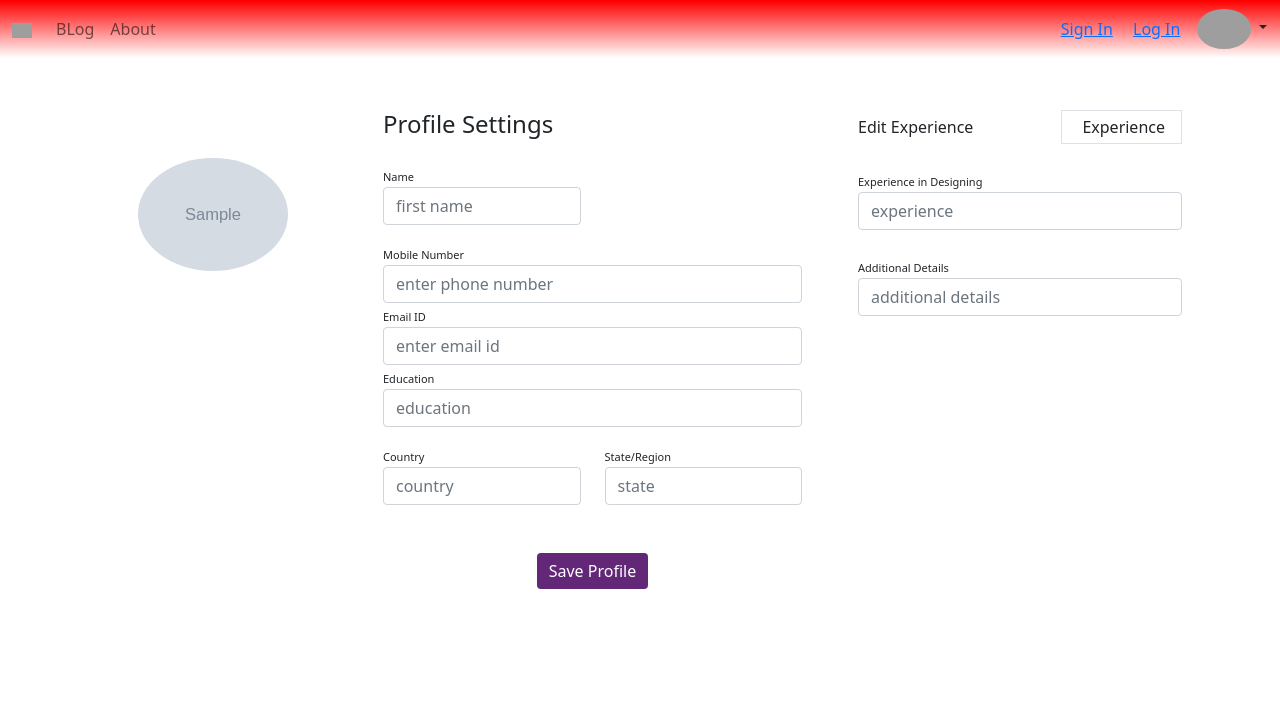
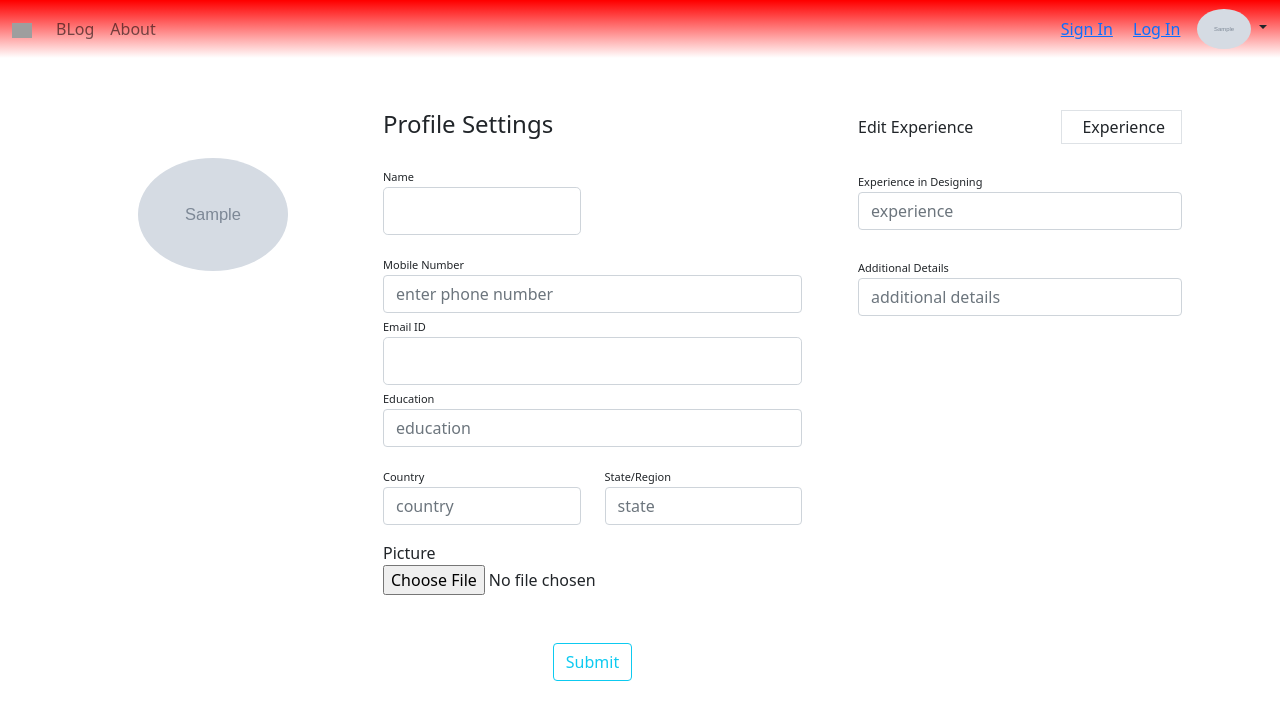
Before and after one commit to SurajRaika/FlaskBlog, a Python web app: template templates/account.html in a window 1280 px wide. Shown: the top 728 px of the page. Run offline with Jinja, Linux system fonts and the light colour scheme; the template is opened without the code that fills it: most values are stand-ins (such as "Sample title", 1, 10 or a date in 2020); grey boxes marked "Sample" are stand-in pictures; form fields are guessed from the names that the template uses; grey boxes are pictures that could not be loaded.

Commit message:
BlogFlask3.5
image , username , email are be changed and i have to delete use less image from folder

```diff
--- a/form.py
+++ b/form.py
@@ -1,4 +1,5 @@
 from flask_wtf import FlaskForm
+from flask_wtf.file import FileField , FileAllowed
 from wtforms import StringField , EmailField ,PasswordField ,BooleanField , SubmitField  , IntegerField
 from wtforms.validators import DataRequired , Length , Email , EqualTo
 
@@ -19,3 +20,6 @@ class AccountForm(FlaskForm):
     username=StringField('Name',validators=[DataRequired(),Length(min=2,max=20)])
     mobile_number=IntegerField("Mobile Number")
     email=EmailField('Email Address',validators=[DataRequired(),Length(min=4) ,Email()])
+    picture=FileField('Update Profile Picture',validators=[FileAllowed(['jpg','png',"gif","JPEG","PPM","TIFF","BMP"])])
+
+    submit = SubmitField('Update')
--- a/static/code.js
+++ b/static/code.js
@@ -4,6 +4,6 @@ var mess=document.getElementById("notification")
 if (mess) {
     setTimeout(function() {
         mess.classList.add("hide")
-    }, 10000); // <-- time in milliseconds
+    }, 30000); // <-- time in milliseconds
 
 }
--- a/templates/account.html
+++ b/templates/account.html
@@ -5,6 +5,9 @@
 {% endblock stylesheet %}
 
 <div class="container rounded bg-white  wrapper_container_Account">
+    <form method="POST" action="" enctype="multipart/form-data" >
+        {{ form.hidden_tag() }}
+
         <div class="row">
             <div class="col-md-3 border-right">
                 <div class="d-flex flex-column align-items-center text-center p-3 py-5">
@@ -12,6 +15,7 @@
                     <span class="font-weight-bold">{{current_user.username}}</span>
                     <span class="text-black-50">{{current_user.email}}</span><span> </span>
                 </div>
+
             </div>
             <div class="col-md-5 border-right">
                 <div class="p-3 py-5">
@@ -19,27 +23,78 @@
                         <h4 class="text-right">Profile Settings</h4>
                     </div>
                     <div class="row mt-2">
-                    <div class="col-md-6"><label class="labels">Name</label><input type="text" class="form-control" placeholder="first name" value="{{current_user.username}}"></div>
+                        <div class="col-md-6"><label class="labels">Name</label>
+                            {% if form.username.error %}
+                            {{form.username(class="form-control-lable form-control-lg is-invalid ")}}
+
+                            <div class="invalid-feedback">
+                                {% for error in form.username.error %}
+                                <span>{{error}}</span>
+                                {% endfor %}
+                            </div>
+                            {% else %}
+                            {{form.username(class="form-control form-control-lg ")}}
+                            {% endif %}
+                        </div>
                     </div>
                     <div class="row mt-3">
-                    <div class="col-md-12"><label class="labels">Mobile Number</label><input type="text" class="form-control" placeholder="enter phone number" value=""></div>
-                    <div class="col-md-12"><label class="labels">Email ID</label><input type="text" class="form-control" placeholder="enter email id" value="{{current_user.email}}"></div>
-                    <div class="col-md-12"><label class="labels">Education</label><input type="text" class="form-control" placeholder="education" value=""></div>
+                        <div class="col-md-12"><label class="labels">Mobile Number</label><input type="text"
+                                class="form-control" placeholder="enter phone number" value=""></div>
+                        <div class="col-md-12"><label class="labels">Email ID</label>
+
+                            <!-- <input type="text" class="form-control" placeholder="enter email id" value="{{current_user.email}}"> -->
+                            {% if form.email.error %}
+
+                            {{form.email(class="form-control-lable form-control-lg is-invalid ")}}
+
+                            {% for error in form.email.error %}
+                            <div class="invalid-feedback">
+                                <span> error is {{ error}}</span>
+                            </div> -->
+                            {% endfor %} -->
+                            {% else %}
+                            {{form.email(class=" form-control form-control-lg")}}
+                            {% endif %}
+
+                        </div>
+                        <div class="col-md-12"><label class="labels">Education</label><input type="text"
+                                class="form-control" placeholder="education" value=""></div>
                     </div>
                     <div class="row mt-3">
-                    <div class="col-md-6"><label class="labels">Country</label><input type="text" class="form-control" placeholder="country" value=""></div>
-                    <div class="col-md-6"><label class="labels">State/Region</label><input type="text" class="form-control" value="" placeholder="state"></div>
+                        <div class="col-md-6"><label class="labels">Country</label><input type="text"
+                                class="form-control" placeholder="country" value=""></div>
+                        <div class="col-md-6"><label class="labels">State/Region</label><input type="text"
+                                class="form-control" value="" placeholder="state"></div>
                     </div>
-                <div class="mt-5 text-center"><button class="btn btn-primary profile-button" type="button">Save Profile</button></div>
+                    <div class="row mt-3">
+                        {{form.picture.label()}}
+                        {{form.picture(class='form-control-file')}}
+                        {% if form.picture.errors %}
+                            {% for error in form.picture.errors %}
+                            <span class="text-danger" > Invalid Type  </span>
+                            {% endfor %}
+                        {% endif %}
+                    </div>
+
+                    <div class="mt-5 text-center">
+                        <div class="form-group">
+                            {{form.submit(class="btn btn-outline-info")}}
+                        </div>
+                    </div>
                 </div>
             </div>
             <div class="col-md-4">
                 <div class="p-3 py-5">
-                <div class="d-flex justify-content-between align-items-center experience"><span>Edit Experience</span><span class="border px-3 p-1 add-experience"><i class="fa fa-plus"></i>&nbsp;Experience</span></div><br>
-                <div class="col-md-12"><label class="labels">Experience in Designing</label><input type="text" class="form-control" placeholder="experience" value=""></div> <br>
-                <div class="col-md-12"><label class="labels">Additional Details</label><input type="text" class="form-control" placeholder="additional details" value=""></div>
+                    <div class="d-flex justify-content-between align-items-center experience"><span>Edit
+                            Experience</span><span class="border px-3 p-1 add-experience"><i
+                                class="fa fa-plus"></i>&nbsp;Experience</span></div><br>
+                    <div class="col-md-12"><label class="labels">Experience in Designing</label><input type="text"
+                            class="form-control" placeholder="experience" value=""></div> <br>
+                    <div class="col-md-12"><label class="labels">Additional Details</label><input type="text"
+                            class="form-control" placeholder="additional details" value=""></div>
                 </div>
             </div>
+    </form>
 </div>
 </div>
 </div>
--- a/templates/layout.html
+++ b/templates/layout.html
@@ -71,8 +71,8 @@
             <div class="dropdown">
 
                 <a type="button" class="btn  dropdown-toggle  AccountButton p-0 " data-bs-toggle="dropdown">
-                    <img src="https://static.vecteezy.com/system/resources/thumbnails/005/005/788/small/user-icon-in-trendy-flat-style-isolated-on-grey-background-user-symbol-for-your-web-site-design-logo-app-ui-illustration-eps10-free-vector.jpg" class="rounded-circle" height="40"
-                        alt="Black and White Portrait of a Man" loading="lazy" />
+                    <img src="{{curr_profile_picture}}" class="rounded-circle" height="40"
+                        alt="Profile picture" loading="lazy" />
                     <!-- Dropdown button -->
                 </a>
                 <ul class="dropdown-menu dropdown-menu-end">
```
Also changed, not shown: routes.py (+73 -7 lines), models.py (line endings or trailing spaces), site.db. Lines whose indentation alone changed are shown as unchanged.
